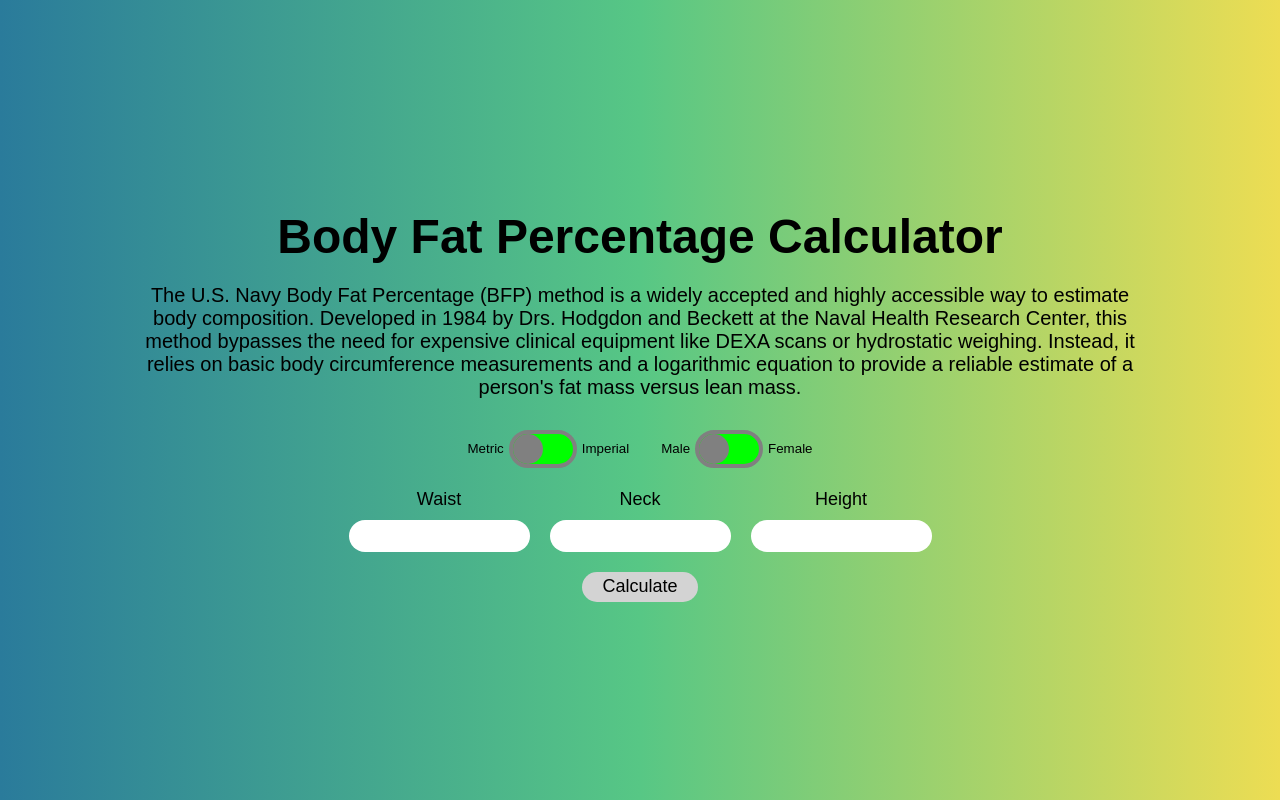
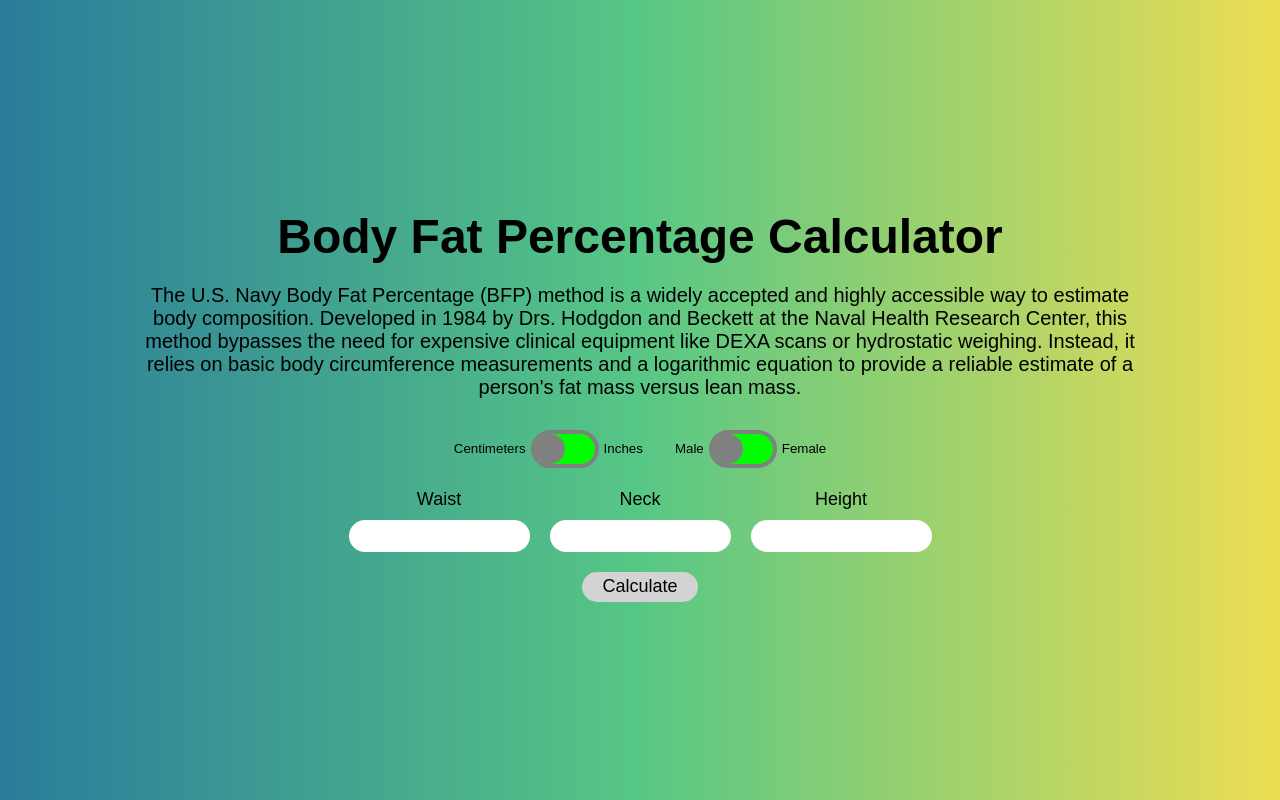
Before and after one commit to kuro-neko-xyz/bfpcalculator.fit, a React (Vite) app: page / in a window 1280 px wide. Built offline with nearby package versions, Linux system fonts and the light colour scheme; a web font is replaced by a local one.

Commit message:
Closes #22

```diff
--- a/src/App.tsx
+++ b/src/App.tsx
@@ -78,8 +78,8 @@ function App() {
       </div>
       <div className={styles.data}>
         <Toggle
-          label1="Metric"
-          label2="Imperial"
+          label1="Centimeters"
+          label2="Inches"
           onChange={(value) => {
             setIsImperial(value);
           }}
```
